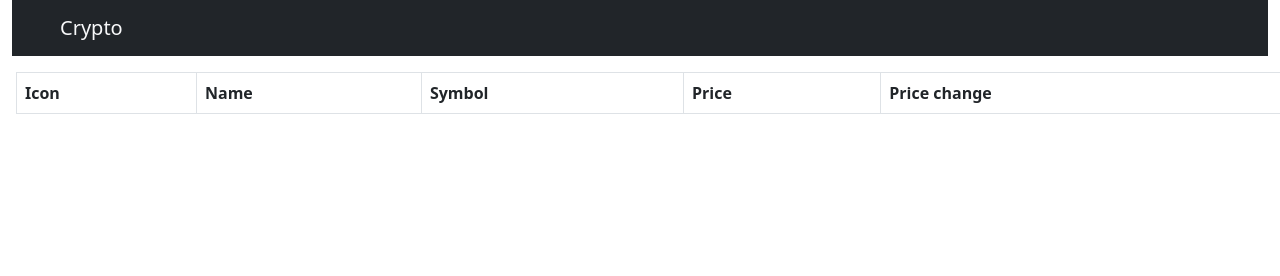
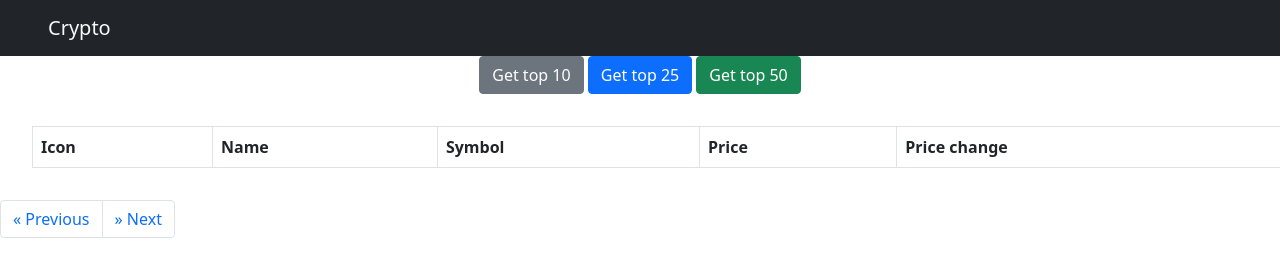
Before and after one commit to amijeet/vueChallenge, a plain HTML site: page index.html in a window 1280 px wide. Shown: the top 276 px of the page. Drawn offline with nearby package versions, Linux system fonts and the light colour scheme; no server answers.

Commit message:
adding features

```diff
--- a/app.js
+++ b/app.js
@@ -1,7 +1,43 @@
+// console.log("Hello, anyone thereeeee?");
 var baseURL = "https://api.coinranking.com/v2/coins";
 var proxyURL = "https://cors-anywhere.herokuapp.com/";
 var apiKey = "coinrankingef8a0ae3f2efa8c89fac639a0ca76ab41226589e8fe94828";
+var pageSize = 50;
+var i,
+	pagenumber = 0;
 
+function getsm() {
+	pageSize = 10;
+	pagenumber = 0;
+	callAPI();
+}
+function getmd() {
+	pageSize = 25;
+	pagenumber = 0;
+	callAPI();
+}
+function getlg() {
+	pageSize = 50;
+	pagenumber = 0;
+	callAPI();
+}
+function previous() {
+	if (pagenumber > 0) {
+		pagenumber -= 1;
+		callAPI();
+	}
+}
+function next() {
+	if (pagenumber < 50 / pageSize - 1) {
+		pagenumber += 1;
+		callAPI();
+	}
+}
+
+function callAPI() {
+	var baseURL = "https://api.coinranking.com/v2/coins";
+	var proxyURL = "https://cors-anywhere.herokuapp.com/";
+	var apiKey = "coinrankingef8a0ae3f2efa8c89fac639a0ca76ab41226589e8fe94828";
 	fetch(`${proxyURL}${baseURL}`, {
 		method: "GET",
 		headers: {
@@ -13,15 +49,19 @@ fetch(`${proxyURL}${baseURL}`, {
 		.then((response) => {
 			if (response.ok) {
 				response.json().then((json) => {
-				console.log(json.data.coins);
+					// console.log(json.data.coins);
 
 					let coinsData = json.data.coins;
 
 					if (coinsData.length > 0) {
 						var cryptoCoins = "";
 					}
-
-				coinsData.forEach((coin) => {
+					for (
+						i = pageSize * pagenumber;
+						i < (pagenumber + 1) * pageSize;
+						i++
+					) {
+						var coin = coinsData[i];
 						cryptoCoins += "<tr>";
 						cryptoCoins += `<td> <img src="${coin.iconUrl}" width="20px"> </td>`;
 						cryptoCoins += `<td> ${coin.name} </td>`;
@@ -29,7 +69,16 @@ fetch(`${proxyURL}${baseURL}`, {
 						cryptoCoins += `<td> $ ${Math.round(coin.price)} </td>`;
 						cryptoCoins += `<td> ${coin.change} </td>`;
 						("</tr>");
-				});
+					}
+					// coinsData.forEach((coin) => {
+					// 	cryptoCoins += "<tr>";
+					// 	cryptoCoins += `<td> <img src="${coin.iconUrl}" width="20px"> </td>`;
+					// 	cryptoCoins += `<td> ${coin.name} </td>`;
+					// 	cryptoCoins += `<td> ${coin.symbol} </td>`;
+					// 	cryptoCoins += `<td> $ ${Math.round(coin.price)} </td>`;
+					// 	cryptoCoins += `<td> ${coin.change} </td>`;
+					// 	("</tr>");
+					// });
 					document.getElementById("data").innerHTML = cryptoCoins;
 				});
 			}
@@ -37,3 +86,4 @@ fetch(`${proxyURL}${baseURL}`, {
 		.catch((error) => {
 			console.log(error);
 		});
+}
--- a/index.html
+++ b/index.html
@@ -4,10 +4,7 @@
 		<meta charset="UTF-8" />
 		<meta http-equiv="X-UA-Compatible" content="IE=edge" />
 		<meta name="viewport" content="width=device-width, initial-scale=1.0" />
-		<script src="https://cdn.jsdelivr.net/npm/vue@2/dist/vue.js"></script>
-		<script src="./app.js"></script>
-		<link rel="stylesheet" href="./style.css" />
-		<title>Cryptocurrencies</title>
+		<script src="https://unpkg.com/vue@next"></script>
 		<!-- CSS only -->
 		<link
 			href="https://cdn.jsdelivr.net/npm/bootstrap@5.0.0-beta2/dist/css/bootstrap.min.css"
@@ -15,16 +12,30 @@
 			integrity="sha384-BmbxuPwQa2lc/FVzBcNJ7UAyJxM6wuqIj61tLrc4wSX0szH/Ev+nYRRuWlolflfl"
 			crossorigin="anonymous"
 		/>
+		<link rel="stylesheet" href="./style.css" />
+		<script src="./app.js"></script>
+		<title>Vue project</title>
 	</head>
 	<body>
-		<!-- navbar section -->
-		<div class="container-fluid">
-			<nav class="navbar navbar-expand-lg navbar-light bg-dark">
-				<a class="navbar-brand text-light brand-custom" href="#">Crypto</a>
-			</nav>
+		<!-- NAVBAR SECTION -->
+		<nav class="navbar navbar-light bg-dark">
+			<a class="navbar-brand text-light brand-custom" href="#">Crypto</a>
+		</nav>
+
+		<!-- BUTTON SECTION -->
+		<div class="button-section">
+			<button onclick="getsm()" type="button" class="btn btn-secondary">
+				Get top 10
+			</button>
+			<button type="button" class="btn btn-primary" onclick="getmd()">
+				Get top 25
+			</button>
+			<button type="button" class="btn btn-success" onclick="getlg()">
+				Get top 50
+			</button>
 		</div>
 
-		<!-- table section -->
+		<!-- TABLE SECTION -->
 		<table class="table table-bordered table-custom table-custom">
 			<thead>
 				<tr>
@@ -37,5 +48,40 @@
 			</thead>
 			<tbody id="data"></tbody>
 		</table>
+
+		<!-- PAGINATION -->
+		<nav aria-label="Page navigation example" class="pages">
+			<ul class="pagination">
+				<li class="page-item">
+					<a
+						class="page-link"
+						href="#"
+						aria-label="Previous"
+						onclick="previous()"
+					>
+						<span aria-hidden="true">&laquo;</span>
+						<span class="sr-only">Previous</span>
+					</a>
+				</li>
+				<li class="page-item">
+					<a class="page-link" href="#" aria-label="Next" onclick="next()">
+						<span aria-hidden="true">&raquo;</span>
+						<span class="sr-only">Next</span>
+					</a>
+				</li>
+			</ul>
+		</nav>
 	</body>
+	<script>
+		var number;
+		function get10() {
+			number = 10;
+		}
+		function get25() {
+			number = 25;
+		}
+		function get50() {
+			number = 50;
+		}
+	</script>
 </html>
--- a/style.css
+++ b/style.css
@@ -1,10 +1,9 @@
+.brand-custom {
+	padding-left: 3rem;
+}
 .table-custom {
-	margin: 1rem;
-	color: aliceblue;
+	margin: 2rem;
 }
-.logo {
-	padding: 0 2rem 0 2rem;
+.button-section {
+	text-align: center;
 }
-.brand-custom {
-	padding: 3rem;
-}
```
Also changed, not shown: 1 other file. Lines whose indentation alone changed are shown as unchanged.
